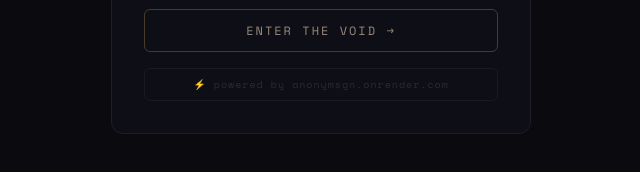
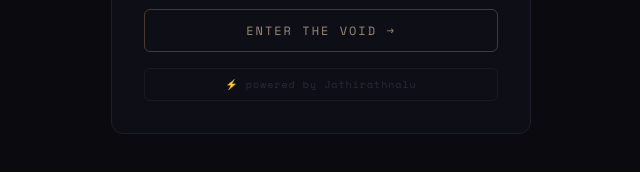
Before and after one commit to shrandevops-oss/anonymsgn, a website: page public/index.html in a window 1280 px wide. Shown: the part 438-610 px from the top of the page, 319-959 px from the left. Drawn offline with nearby package versions, Linux system fonts and the light colour scheme; a web font is replaced by a local one.

Commit message:
Update index.html

```diff
--- a/public/index.html
+++ b/public/index.html
@@ -175,7 +175,7 @@
     <div id="setup-error"></div>
     <button id="start-btn">Enter the Void →</button>
 
-    <div class="server-info">⚡ powered by anonymsgn.onrender.com</div>
+    <div class="server-info">⚡ powered by Jathirathnalu</div>
   </div>
 </div>
 
```
